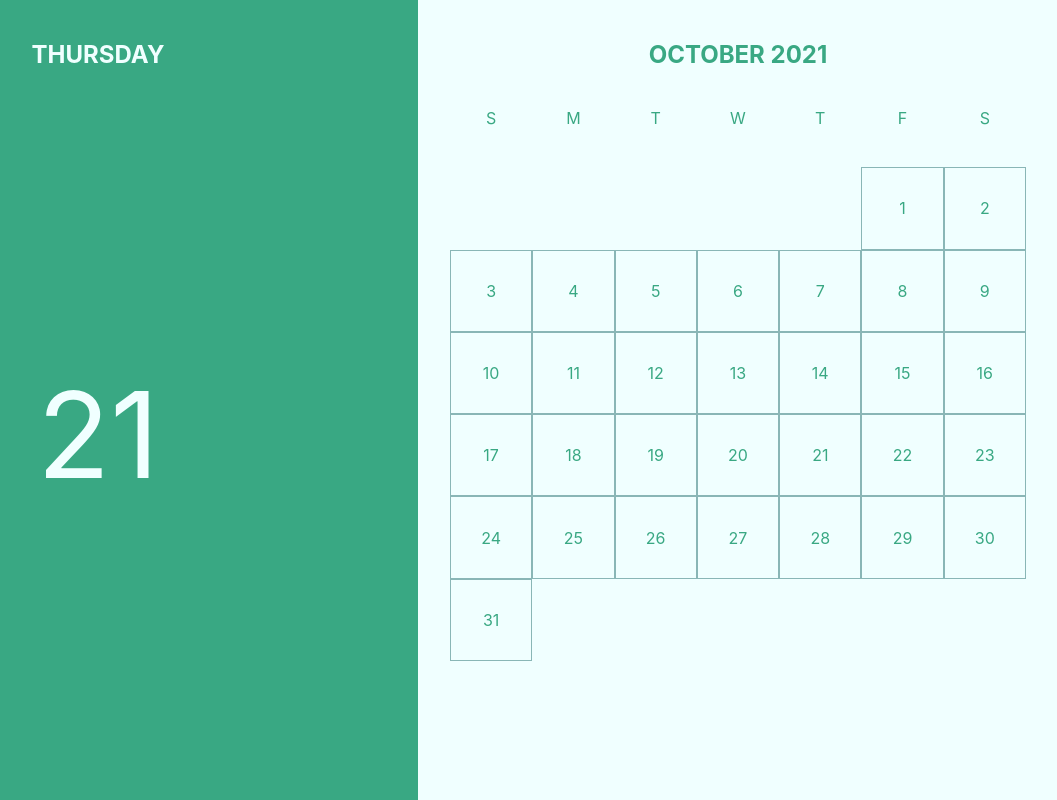
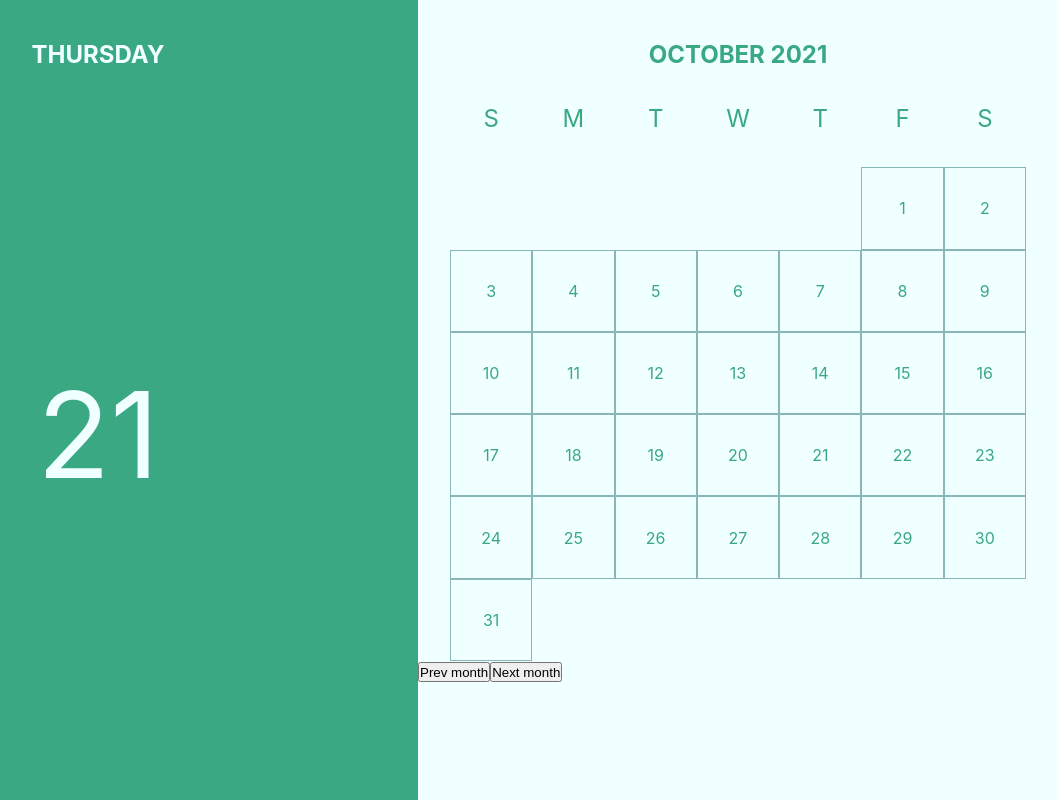
Before and after one commit to llianand94/react-practic-calendar, a React (Create React App) app: page / in a window 1280 px wide. Shown: the whole page, without its empty margins (222-1279 px from the left). Built offline with nearby package versions, Linux system fonts and the light colour scheme.

Commit message:
Commit with small changes

```diff
--- a/src/components/Calendar/CalendarMonth/ListOfWeekDays/ListOfWeekDays.module.scss
+++ b/src/components/Calendar/CalendarMonth/ListOfWeekDays/ListOfWeekDays.module.scss
@@ -8,6 +8,8 @@
 .list{
   display: flex;
   justify-content: flex-start;
+  margin-left: auto;
   margin-top: 1vh;
   padding: 0 2.5vw;
+  font-size: 3vh;
 }
--- /dev/null
+++ b/src/components/Calendar/CalendarMonth/TogglerMonth/TogglerMonth.module.scss
@@ -0,0 +1,4 @@
+.btn{
+  width: max-content;
+  height: 20px;
+}
--- /dev/null
+++ b/src/components/Calendar/CalendarMonth/TogglerMonth/index.js
@@ -0,0 +1,16 @@
+import React from 'react';
+import styles from '../TogglerMonth/TogglerMonth.module.scss'
+
+const TogglerMonth = (props) => {
+  const btnHandler = (value) =>{
+
+  }
+  return (
+    <div>
+      <button className={styles.btn} onClick={btnHandler} value='prev'>Prev month</button>
+      <button className={styles.btn} onClick={btnHandler} value='next'>Next month</button>
+    </div>
+  );
+}
+
+export default TogglerMonth;
--- a/src/components/Calendar/CalendarMonth/index.js
+++ b/src/components/Calendar/CalendarMonth/index.js
@@ -1,9 +1,10 @@
 import React, { Component } from 'react';
 import PropTypes from 'prop-types';
+import styles from './CalendarMonth.module.scss';
 import CalendarMonthHeader from './CalendarMonthHeader';
 import ListOfWeekDays from './ListOfWeekDays';
 import ListOfMonthDays from './ListOfMonthDays';
-import styles from './CalendarMonth.module.scss';
+import TogglerMonth from './TogglerMonth';
 
 
 class CalendarMonth extends Component {
@@ -14,6 +15,7 @@ class CalendarMonth extends Component {
         <CalendarMonthHeader date={date}/>
         <ListOfWeekDays date={date}/>
         <ListOfMonthDays date={date}/>
+        <TogglerMonth date={date}/>
       </div>
     );
   }
--- a/src/components/Calendar/index.js
+++ b/src/components/Calendar/index.js
@@ -12,7 +12,9 @@ class Calendar extends Component {
       date:new Date(),
     }
   }
-
+  changeMonth = () =>{
+    this.setState({state:setMonth(this.state.date,9)})
+  }
   render() {
     const {date} = this.state;
     const getAnotherMonth = setMonth(date,9);
```
